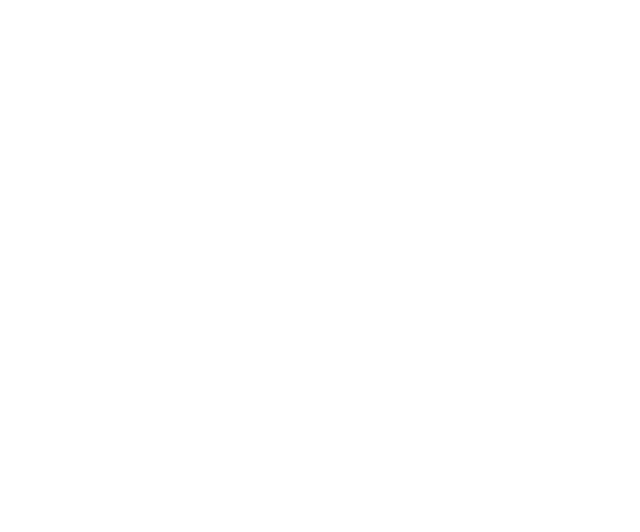
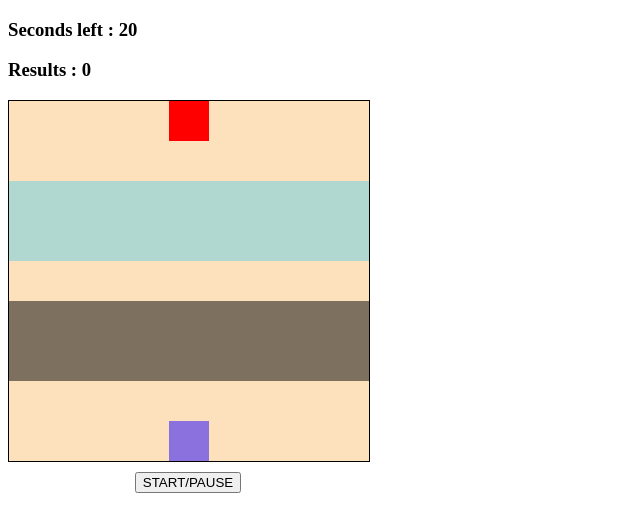
Before and after one commit to Kiran0R0Patil/frogger, a plain HTML site: page index.html in a window 1280 px wide. Shown: the whole page, without its empty margins (0-640 px from the left). Drawn offline with Linux system fonts and the light colour scheme.

Commit message:
game layout via html

```diff
--- /dev/null
+++ b/app.js
@@ -0,0 +1,12 @@
+const timeLeftDisplay = document.querySelector('#time-left')
+const resutDisplay = document.querySelector('#result')
+const startPauseButton = document.querySelector('#start-pause')
+const squares = document.querySelectorAll('.grid div')
+
+// make a frog and track movement
+function moveFrog() {
+    console.log('moved')
+}
+document.addEventListener('keyup', moveFrog)
+
+console.log(squares)
--- a/index.html
+++ b/index.html
@@ -4,9 +4,100 @@
     <meta charset="UTF-8">
     <meta http-equiv="X-UA-Compatible" content="IE=edge">
     <meta name="viewport" content="width=device-width, initial-scale=1.0">
+    <link rel="stylesheet" href="styles.css">
     <title>frogger</title>
 </head>
 <body>
+    <h3>Seconds left : <span id="time-left">20</span></h3>
+    <h3>Results : <span id="result">0</span></h3>
 
+    <div class="grid">
+        <div></div>
+        <div></div>
+        <div></div>
+        <div></div>
+        <div class="ending-block"></div>
+        <div></div>
+        <div></div>
+        <div></div>
+        <div></div>
+        <div></div>
+        <div></div>
+        <div></div>
+        <div></div>
+        <div></div>
+        <div></div>
+        <div></div>
+        <div></div>
+        <div></div>
+        <div class="left-river"></div>
+        <div class="left-river"></div>
+        <div class="left-river"></div>
+        <div class="left-river"></div>
+        <div class="left-river"></div>
+        <div class="left-river"></div>
+        <div class="left-river"></div>
+        <div class="left-river"></div>
+        <div class="left-river"></div>
+        <div class="right-river"></div>
+        <div class="right-river"></div>
+        <div class="right-river"></div>
+        <div class="right-river"></div>
+        <div class="right-river"></div>
+        <div class="right-river"></div>
+        <div class="right-river"></div>
+        <div class="right-river"></div>
+        <div class="right-river"></div>
+        <div></div>
+        <div></div>
+        <div></div>
+        <div></div>
+        <div></div>
+        <div></div>
+        <div></div>
+        <div></div>
+        <div></div>
+        <div class="left-car"></div>
+        <div class="left-car"></div>
+        <div class="left-car"></div>
+        <div class="left-car"></div>
+        <div class="left-car"></div>
+        <div class="left-car"></div>
+        <div class="left-car"></div>
+        <div class="left-car"></div>
+        <div class="left-car"></div>
+        <div class="right-car"></div>
+        <div class="right-car"></div>
+        <div class="right-car"></div>
+        <div class="right-car"></div>
+        <div class="right-car"></div>
+        <div class="right-car"></div>
+        <div class="right-car"></div>
+        <div class="right-car"></div>
+        <div class="right-car"></div>
+        <div></div>
+        <div></div>
+        <div></div>
+        <div></div>
+        <div></div>
+        <div></div>
+        <div></div>
+        <div></div>
+        <div></div>
+        <div></div>
+        <div></div>
+        <div></div>
+        <div></div>
+        <div class="starting-block"></div><div></div>
+        <div></div>
+        <div></div>
+        <div></div>
+    </div>
+
+    <div class="button">
+        <button id="start-pause">START/PAUSE</button>
+    </div>
+
+    <script src="app.js"></script>
 </body>
 </html>
--- /dev/null
+++ b/styles.css
@@ -0,0 +1,42 @@
+.grid {
+    border: 1px solid black;
+    background-color: rgba(248, 141, 0, 0.26);
+    height: 360px;
+    width: 360px;
+    display: flex;
+    flex-wrap: wrap;
+}
+
+.grid div{
+    height: 40px;
+    width: 40px;
+}
+
+.ending-block{
+    background-color: red;
+}
+
+.left-river,
+.right-river {
+    background-color: rgba(0, 191, 255, 0.30);
+}
+
+.left-car,
+.right-car {
+    background-color: rgba(0, 0, 0, 0.50);
+}
+
+.starting-block{
+    background-color: rgba(27, 2, 253, 0.5);
+}
+
+.button {
+    width: 360px;
+    margin-top: 10px ;
+    display: flex;
+    justify-content: center;
+}
+
+.frog {
+    background-color: greenyellow;
+}
```
